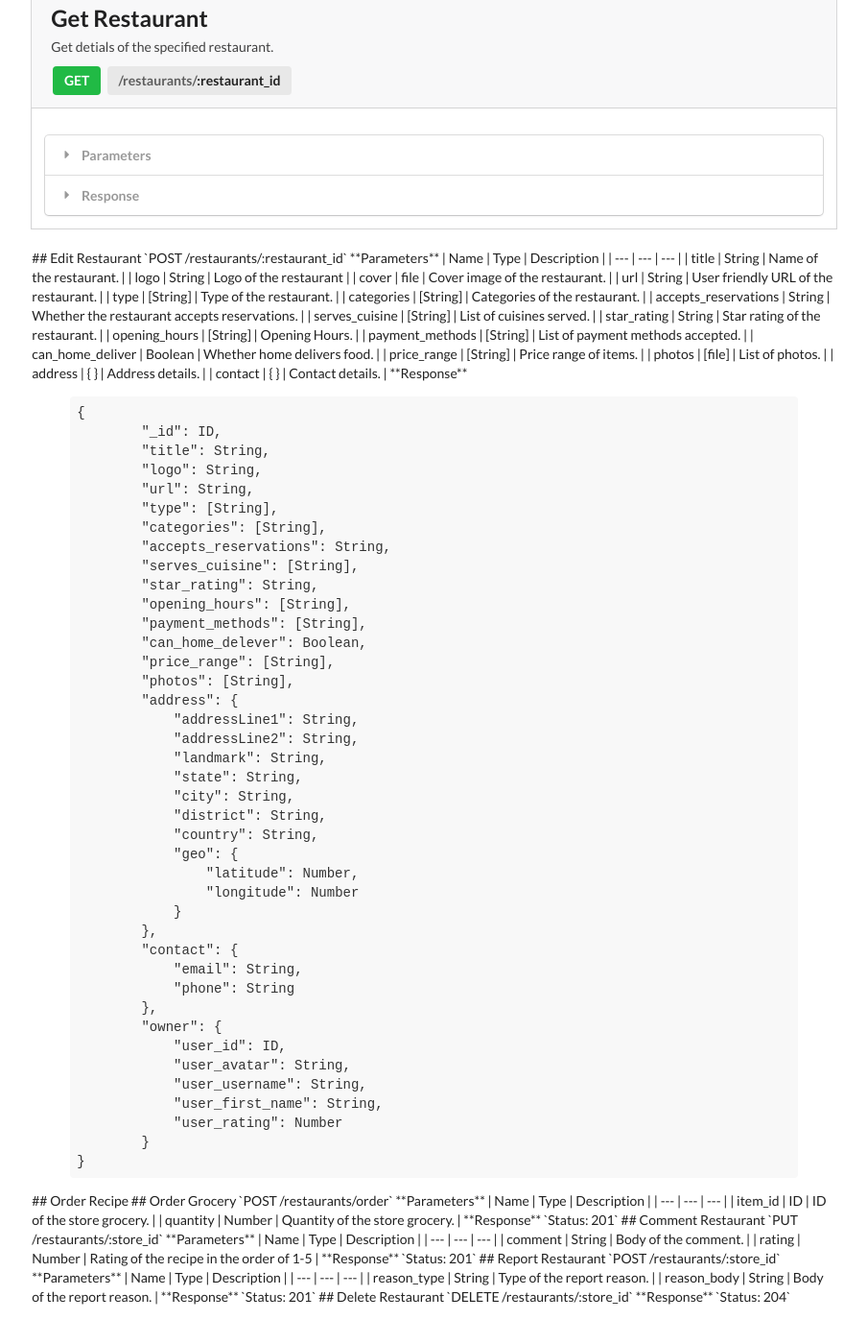
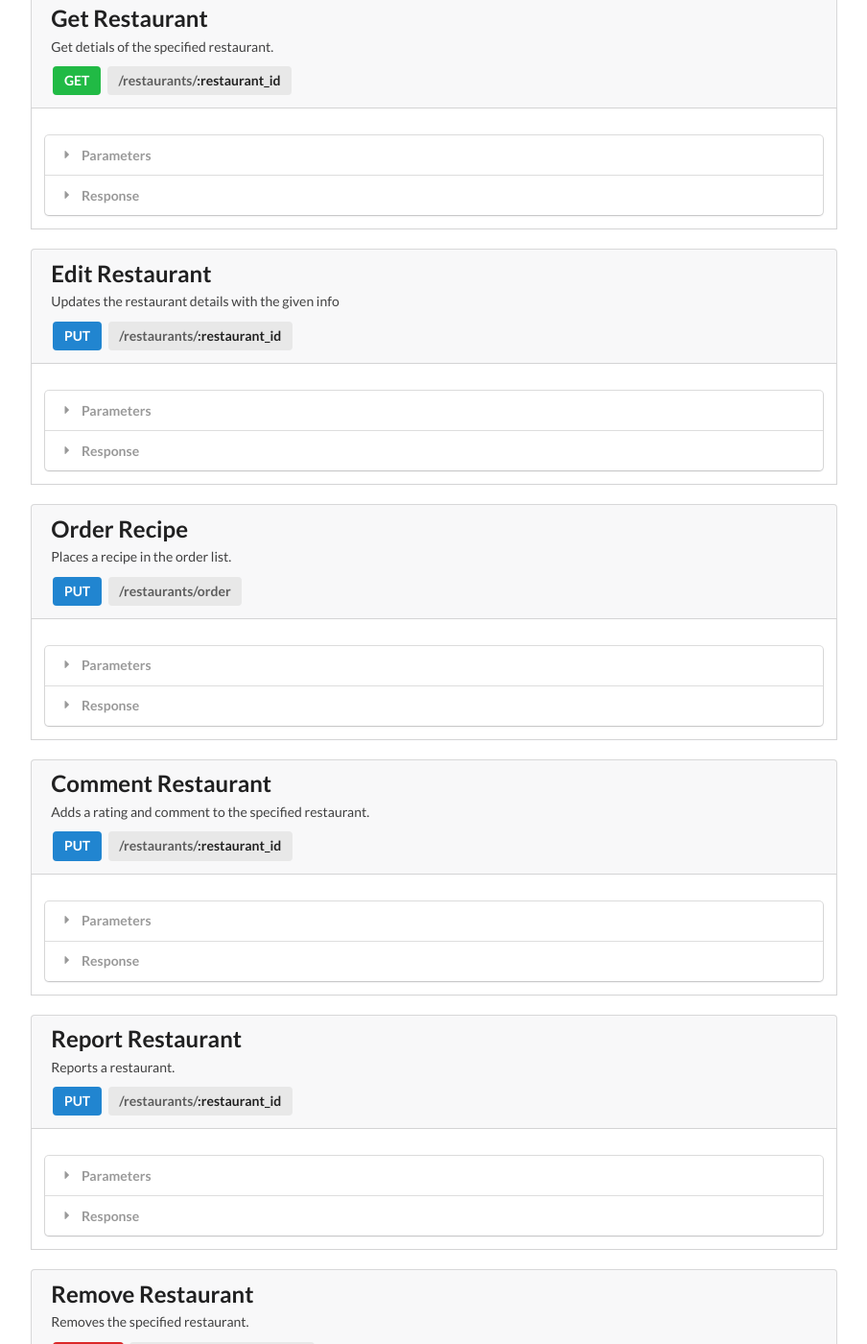
Before and after one commit to letsallchef/docs, a Jekyll site: the page built from _posts/api/2017-03-06-restaurants.html, in a window 1280 px wide and 1400 px high, scrolled down 672 px. Shown: the whole window at 96% size, without its empty margins (332-1236 px from the left). Built offline with Jekyll 4.4.1, drawn with Linux system fonts in a browser that asks for light colours; before the commit the page ends 2047 px from its top, so only the background shows below that; some of the changed text lies outside the part shown.

Commit message:
adds new api docs

```diff
--- a/_posts/api/2017-03-06-restaurants.html
+++ b/_posts/api/2017-03-06-restaurants.html
@@ -243,35 +243,44 @@ layout: api
 </article>
 
 
-## Edit Restaurant
 
-`POST /restaurants/:restaurant_id`
-
-**Parameters**
-
-| Name | Type | Description |
-| --- | --- | --- |
-| title | String | Name of the restaurant. |
-| logo | String | Logo of the restaurant |
-| cover | file | Cover image of the restaurant. |
-| url | String | User friendly URL of the restaurant. |
-| type | [String] | Type of the restaurant. |
-| categories | [String] | Categories of the restaurant. |
-| accepts_reservations | String | Whether the restaurant accepts reservations. |
-| serves_cuisine | [String] | List of cuisines served. |
-| star_rating | String | Star rating of the restaurant. |
-| opening_hours | [String] | Opening Hours. |
-| payment_methods | [String] | List of payment methods accepted. |
-| can_home_deliver | Boolean | Whether home delivers food. |
-| price_range | [String] | Price range of items. |
-| photos | [file] | List of photos. |
-| address | { } | Address details. |
-| contact | { } | Contact details. |
-
-**Response**
-
-{% highlight json %}
-{
+<article id="" class="api">
+	<div class="ui attached message">
+		<div class="header">
+			<h2 class="ui header">Edit Restaurant</h2>
+		</div>
+		<p>Updates the restaurant details with the given info</p>
+		<div class="ui large blue label">
+			PUT
+		</div>
+		<div class="ui large label">
+			/restaurants/<span class="variable">:restaurant_id</span>
+		</div>
+	</div>
+	<div class="ui attached fluid segment">
+		<p></p>
+		<div class="ui styled fluid accordion">
+			<div class="title">
+				<i class="dropdown icon"></i>
+				Parameters
+			</div>
+			<div class="content">
+				<table class="ui celled striped table">
+					<tbody>
+						<tr>
+	                        <td><i class="icon checkmark"></i>access_token</td>
+	                        <td>String</td>
+	                        <td>A valid access token.</td>
+                    	</tr>
+					</tbody>
+				</table>
+			</div>
+			<div class="title">
+				<i class="dropdown icon"></i>
+				Response
+			</div>
+			<div class="content">
+				<pre><code class="json">{
 	"_id": ID,
 	"title": String,
 	"logo": String,
@@ -310,63 +319,180 @@ layout: api
 	    "user_first_name": String,
 	    "user_rating": Number
 	}
-}
-{% endhighlight %}
-
-## Order Recipe
-
-## Order Grocery
-
-`POST /restaurants/order`
-
-**Parameters**
-
-| Name | Type | Description |
-| --- | --- | --- |
-| item_id | ID | ID of the store grocery. |
-| quantity | Number | Quantity of the store grocery. |
-
-**Response**
-
-`Status: 201`
+}</code></pre>
+			</div>
+		</div>
+	</div>
+</article>
 
 
-## Comment Restaurant
-
-`PUT /restaurants/:store_id`
-
-**Parameters**
-
-| Name | Type | Description |
-| --- | --- | --- |
-| comment  | String | Body of the comment. |
-| rating | Number | Rating of the recipe in the order of 1-5 |
-
-**Response**
-
-`Status: 201`
+<article id="" class="api">
+	<div class="ui attached message">
+		<div class="header">
+			<h2 class="ui header">Order Recipe</h2>
+		</div>
+		<p>Places a recipe in the order list.</p>
+		<div class="ui large blue label">
+			PUT
+		</div>
+		<div class="ui large label">
+			/restaurants/order
+		</div>
+	</div>
+	<div class="ui attached fluid segment">
+		<p></p>
+		<div class="ui styled fluid accordion">
+			<div class="title">
+				<i class="dropdown icon"></i>
+				Parameters
+			</div>
+			<div class="content">
+				<table class="ui celled striped table">
+					<tbody>
+						<tr>
+	                        <td><i class="icon checkmark"></i>access_token</td>
+	                        <td>String</td>
+	                        <td>A valid access token.</td>
+                    	</tr>
+					</tbody>
+				</table>
+			</div>
+			<div class="title">
+				<i class="dropdown icon"></i>
+				Response
+			</div>
+			<div class="content">
+				<pre><code class="json">Status: 201</code></pre>
+			</div>
+		</div>
+	</div>
+</article>
 
 
-## Report Restaurant
 
-`POST /restaurants/:store_id`
+<article id="" class="api">
+	<div class="ui attached message">
+		<div class="header">
+			<h2 class="ui header">Comment Restaurant</h2>
+		</div>
+		<p>Adds a rating and comment to the specified restaurant.</p>
+		<div class="ui large blue label">
+			PUT
+		</div>
+		<div class="ui large label">
+			/restaurants/<span class="variable">:restaurant_id</span>
+		</div>
+	</div>
+	<div class="ui attached fluid segment">
+		<p></p>
+		<div class="ui styled fluid accordion">
+			<div class="title">
+				<i class="dropdown icon"></i>
+				Parameters
+			</div>
+			<div class="content">
+				<table class="ui celled striped table">
+					<tbody>
+						<tr>
+	                        <td><i class="icon checkmark"></i>access_token</td>
+	                        <td>String</td>
+	                        <td>A valid access token.</td>
+                    	</tr>
+					</tbody>
+				</table>
+			</div>
+			<div class="title">
+				<i class="dropdown icon"></i>
+				Response
+			</div>
+			<div class="content">
+				<pre><code class="json">Status: 201</code></pre>
+			</div>
+		</div>
+	</div>
+</article>
 
-**Parameters**
-
-| Name | Type | Description |
-| --- | --- | --- |
-| reason_type  | String | Type of the report reason. |
-| reason_body  | String | Body of the report reason. |
-
-**Response**
-
-`Status: 201`
+<article id="" class="api">
+	<div class="ui attached message">
+		<div class="header">
+			<h2 class="ui header">Report Restaurant</h2>
+		</div>
+		<p>Reports a restaurant.</p>
+		<div class="ui large blue label">
+			PUT
+		</div>
+		<div class="ui large label">
+			/restaurants/<span class="variable">:restaurant_id</span>
+		</div>
+	</div>
+	<div class="ui attached fluid segment">
+		<p></p>
+		<div class="ui styled fluid accordion">
+			<div class="title">
+				<i class="dropdown icon"></i>
+				Parameters
+			</div>
+			<div class="content">
+				<table class="ui celled striped table">
+					<tbody>
+						<tr>
+	                        <td><i class="icon checkmark"></i>access_token</td>
+	                        <td>String</td>
+	                        <td>A valid access token.</td>
+                    	</tr>
+					</tbody>
+				</table>
+			</div>
+			<div class="title">
+				<i class="dropdown icon"></i>
+				Response
+			</div>
+			<div class="content">
+				<pre><code class="json">Status: 201</code></pre>
+			</div>
+		</div>
+	</div>
+</article>
 
 
-## Delete Restaurant
-
-`DELETE /restaurants/:store_id`
-
-**Response**
-
-`Status: 204`
+<article id="" class="api">
+	<div class="ui attached message">
+		<div class="header">
+			<h2 class="ui header">Remove Restaurant</h2>
+		</div>
+		<p>Removes the specified restaurant.</p>
+		<div class="ui large red label">
+			DELETE
+		</div>
+		<div class="ui large label">
+			/restaurants/<span class="variable">:restaurant_id</span>
+		</div>
+	</div>
+	<div class="ui attached fluid segment">
+		<p></p>
+		<div class="ui styled fluid accordion">
+			<div class="title">
+				<i class="dropdown icon"></i>
+				Parameters
+			</div>
+			<div class="content">
+				<table class="ui celled striped table">
+					<tbody>
+						<tr>
+	                        <td><i class="icon checkmark"></i>access_token</td>
+	                        <td>String</td>
+	                        <td>A valid access token.</td>
+                    	</tr>
+					</tbody>
+				</table>
+			</div>
+			<div class="title">
+				<i class="dropdown icon"></i>
+				Response
+			</div>
+			<div class="content">
+				<pre><code class="json">Status: 204</code></pre>
+			</div>
+		</div>
+	</div>
+</article>
```
